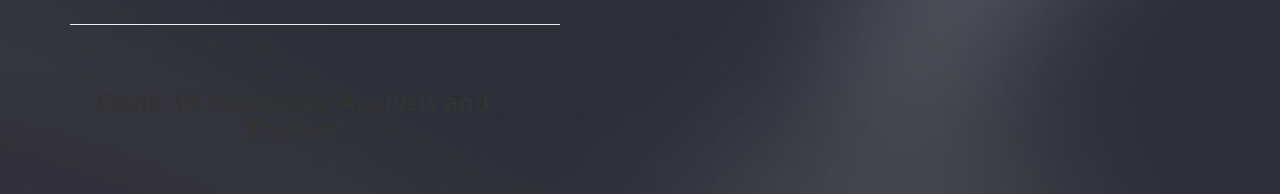
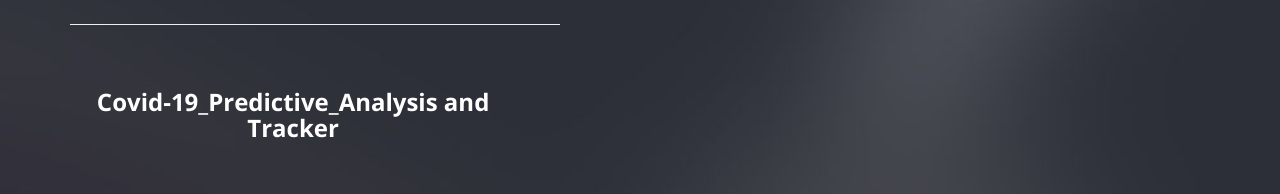
Before and after one commit to charchitd/charchitd.github.io, a plain HTML site: page index.html in a window 1280 px wide. Shown: the part 7074-7268 px from the top of the page. Drawn offline with nearby package versions, Linux system fonts and the light colour scheme; files whose address does not match are found by name; a web font is replaced by a local one.

Commit message:
Update index.html

```diff
--- a/index.html
+++ b/index.html
@@ -344,7 +344,7 @@ I manage the website,its update and its transactions.</p>
 
                                 <p class="summary"></p>
                                 <p class="summary"></p>
-                                <h3 class="title" style="padding-right: 9%;color:LigtGrey" > <strong>Covid-19_Predictive_Analysis and Tracker</strong></h3>
+                                <h3 class="title" style="padding-right: 9%;color:White;" > <strong>Covid-19_Predictive_Analysis and Tracker</strong></h3>
                                 </br>
                                 </br>
                                 <p class="summary"></p>
```
